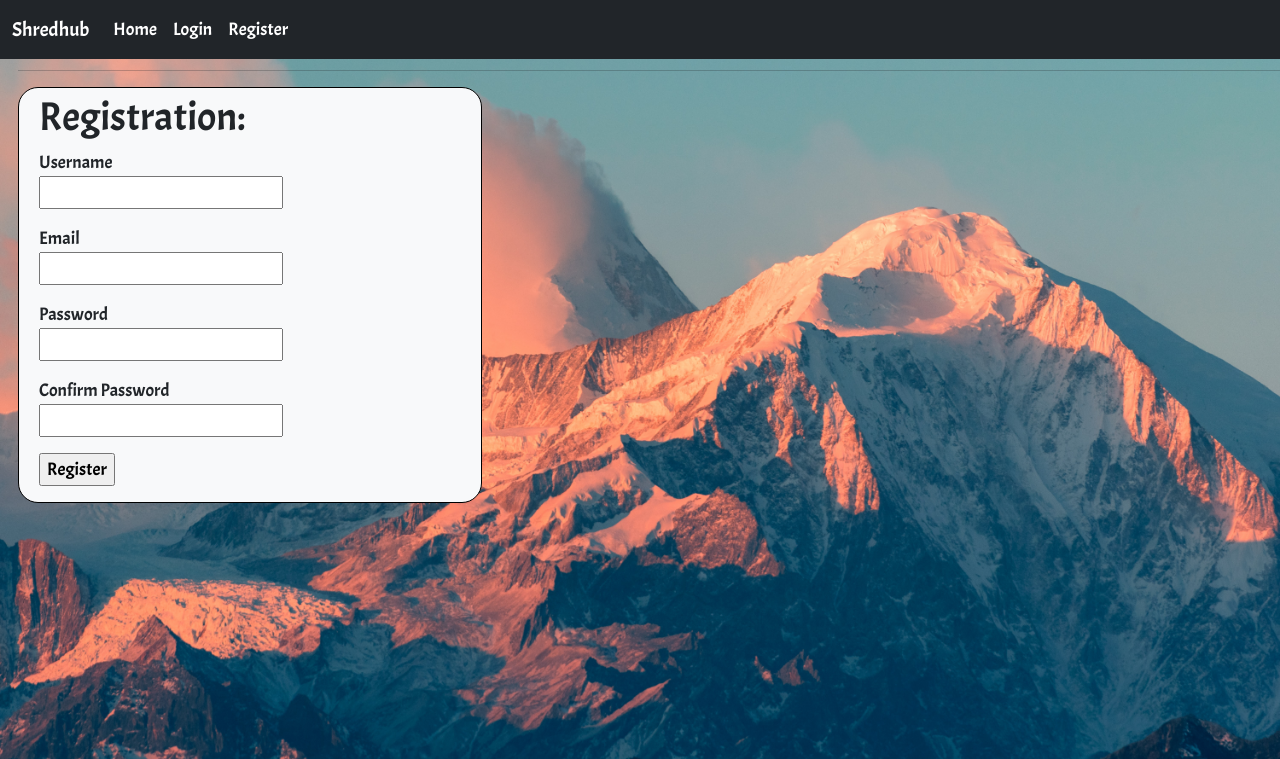
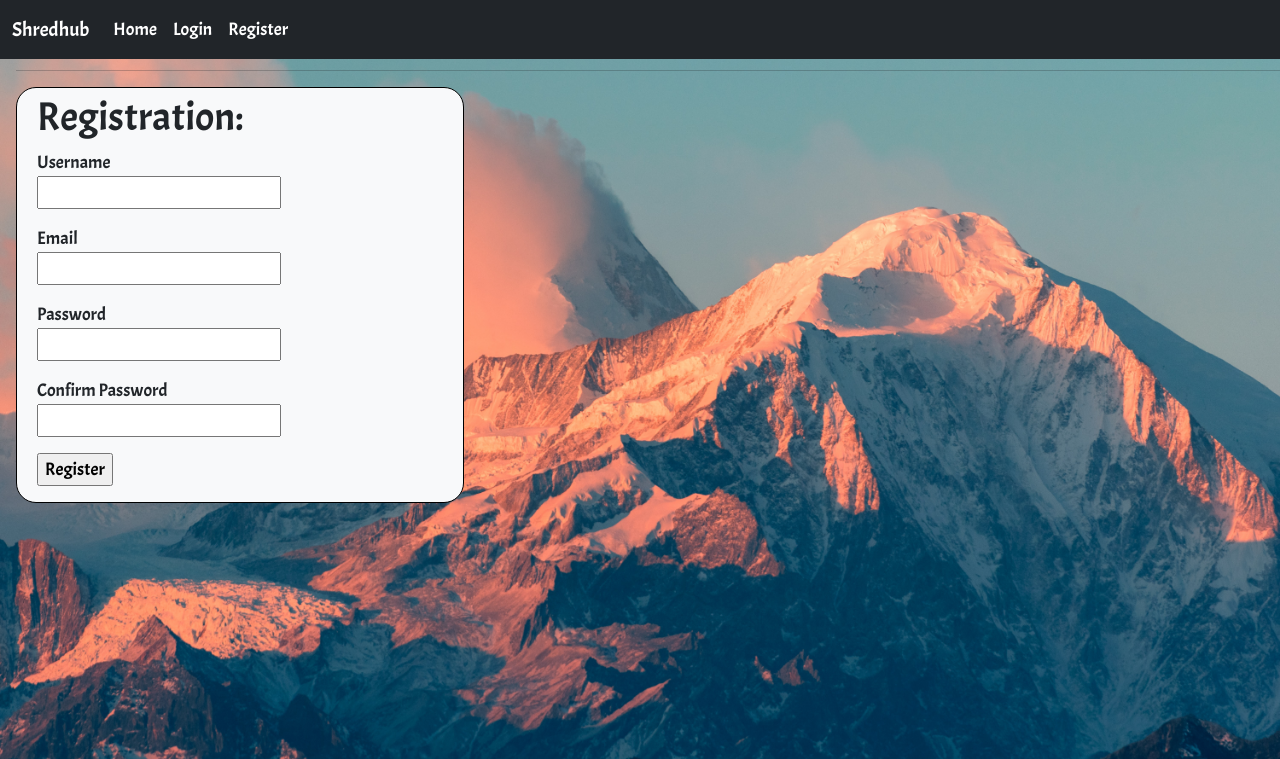
Before and after one commit to tvaroglu/shredhub, a Flask app: page /register in a window 1280 px wide. Shown: the top 759 px of the page. Run offline with Flask 2, Linux system fonts and the light colour scheme; some libraries are stand-ins or nearby versions.

Commit message:
Update styling for base components

```diff
--- a/app/templates/base.html
+++ b/app/templates/base.html
@@ -22,7 +22,7 @@
           background-attachment: fixed;
           font-family: 'Acme';
           font-size: 1.125em;
-          padding-left: 18px;
+          padding-left: 16px;
         }
         a {
           color: #198754;
@@ -35,7 +35,7 @@
           padding-left: 20px;
           border-radius: 20px;
           border: 1px solid black;
-          max-width: 29rem;
+          max-width: 28rem;
         }
         .user-avatar {
           padding-right: 10px;
```
Also changed, not shown: tests/test_routes.py (+3 -3 lines).
